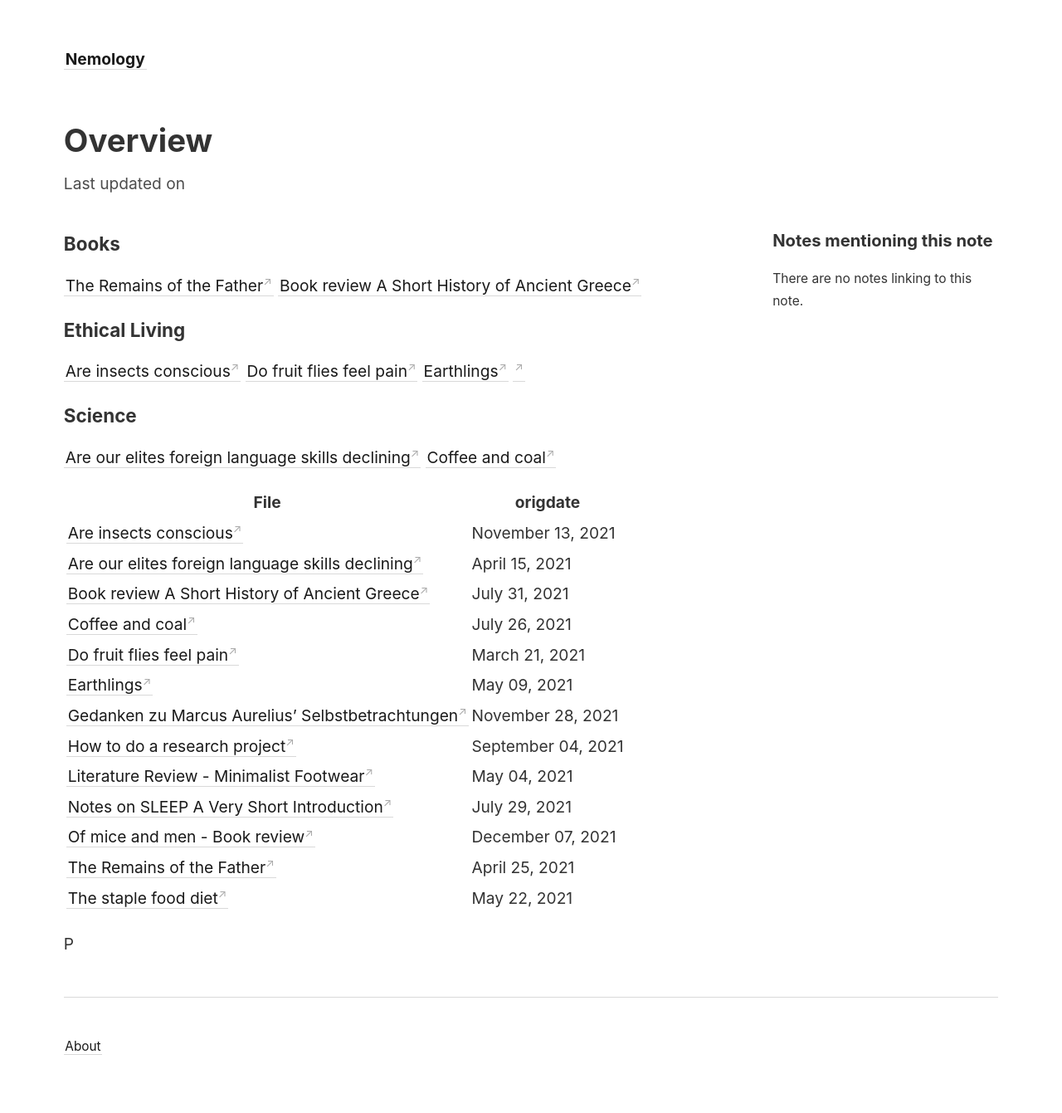
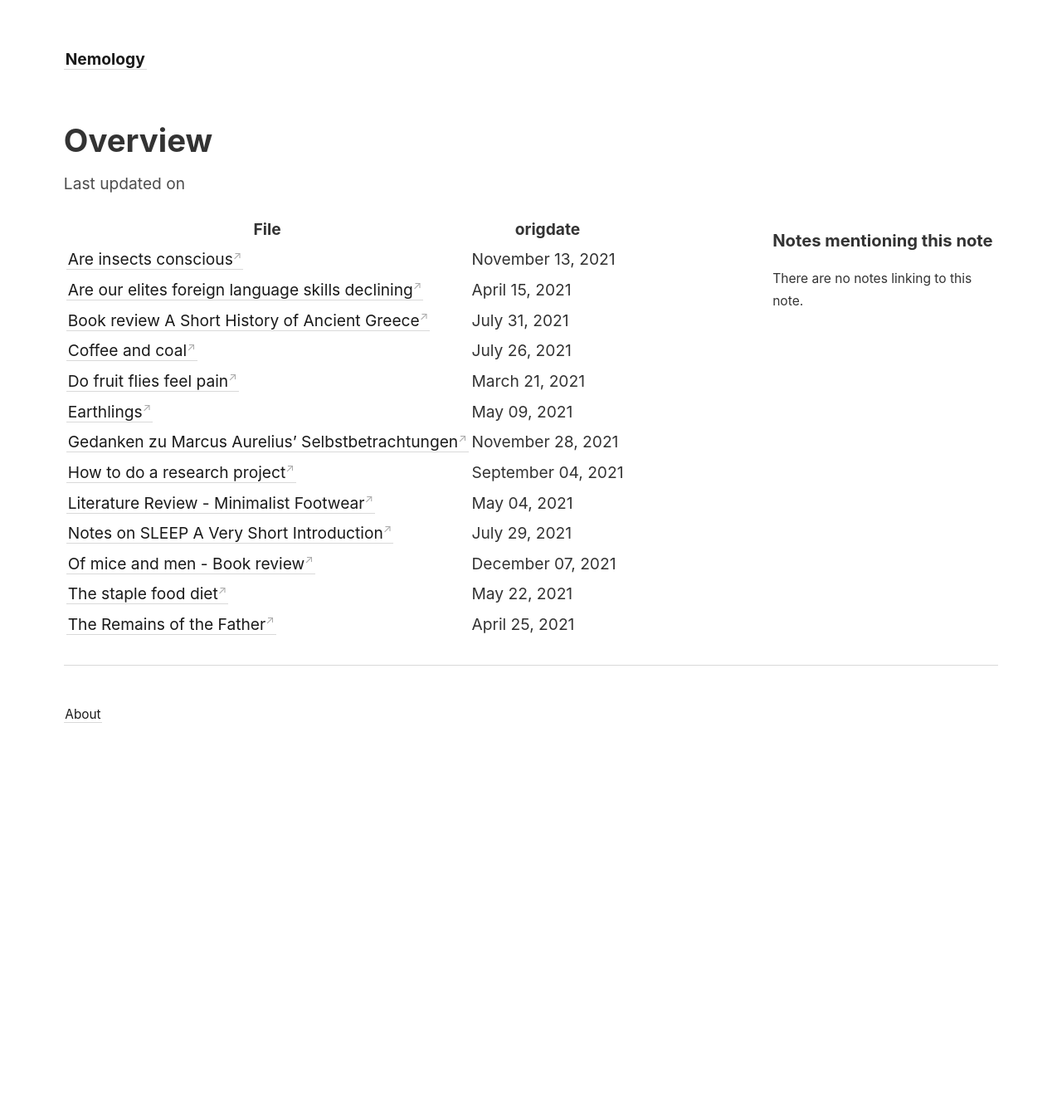
Before and after one commit to Nemologist/digitalgarden, a Jekyll site: the page built from _notes/Overview.md, in a window 1280 px wide. Shown: the whole page at 83% size. Built offline with Jekyll 4.4.1, drawn with Linux system fonts in a browser that asks for light colours; after the commit the page ends 940 px from its top, so only the background shows below that.

Commit message:
PUSH NOTE : Overview.md

```diff
--- a/_notes/Overview.md
+++ b/_notes/Overview.md
@@ -3,21 +3,6 @@ share: true
 title: Overview
 origdate: 2021-01-01
 ---
-
-### Books
-[The Remains of the Father](./The%20Remains%20of%20the%20Father.md)
-[Book review A Short History of Ancient Greece](./Book%20review%20A%20Short%20History%20of%20Ancient%20Greece.md)
-
-### Ethical Living
-[Are insects conscious](./Are%20insects%20conscious.md)
-[Do fruit flies feel pain](./Do%20fruit%20flies%20feel%20pain.md)
-[Earthlings](./Earthlings.md)
-[](.md)
-
-### Science
-[Are our elites foreign language skills declining](./Are%20our%20elites%20foreign%20language%20skills%20declining.md)
-[Coffee and coal](./Coffee%20and%20coal.md)
-
 | File                                                                                                           | origdate           |
 | -------------------------------------------------------------------------------------------------------------- | ------------------ |
 | [Are insects conscious](./Are%20insects%20conscious.md)                                                       | November 13, 2021  |
@@ -31,8 +16,5 @@ origdate: 2021-01-01
 | [Literature Review - Minimalist Footwear](./Literature%20Review%20-%20Minimalist%20Footwear.md)                   | May 04, 2021       |
 | [Notes on SLEEP A Very Short Introduction](./Notes%20on%20SLEEP%20A%20Very%20Short%20Introduction.md)                 | July 29, 2021      |
 | [Of mice and men - Book review](./Of%20mice%20and%20men%20-%20Book%20review.md)                                       | December 07, 2021  |
+| [The staple food diet](./The%20staple%20food%20diet.md)                                                         | May 22, 2021       |
 | [The Remains of the Father](./The%20Remains%20of%20the%20Father.md)                                               | April 25, 2021     |
-| [The staple food diet](./The%20staple%20food%20diet.md)                                                         | May 22, 2021       |
-
-
-P
```
